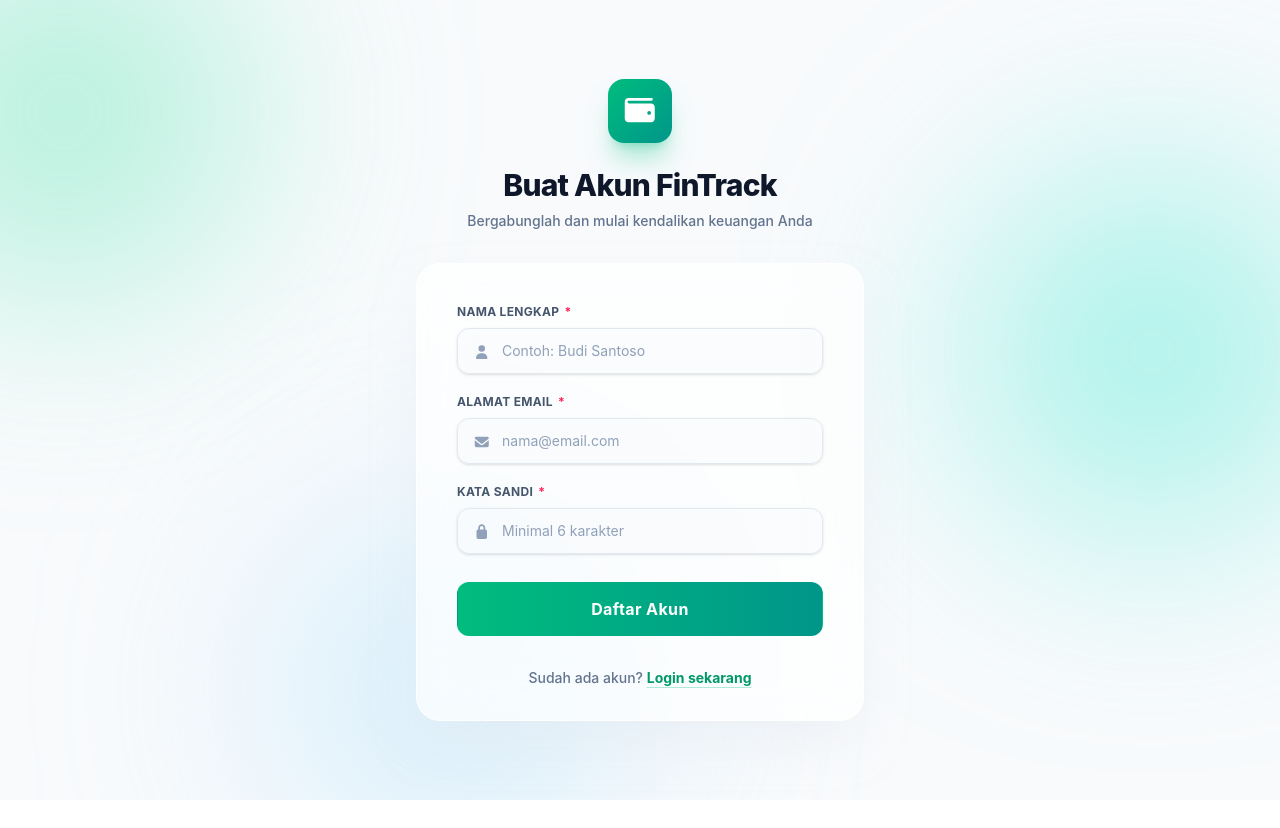
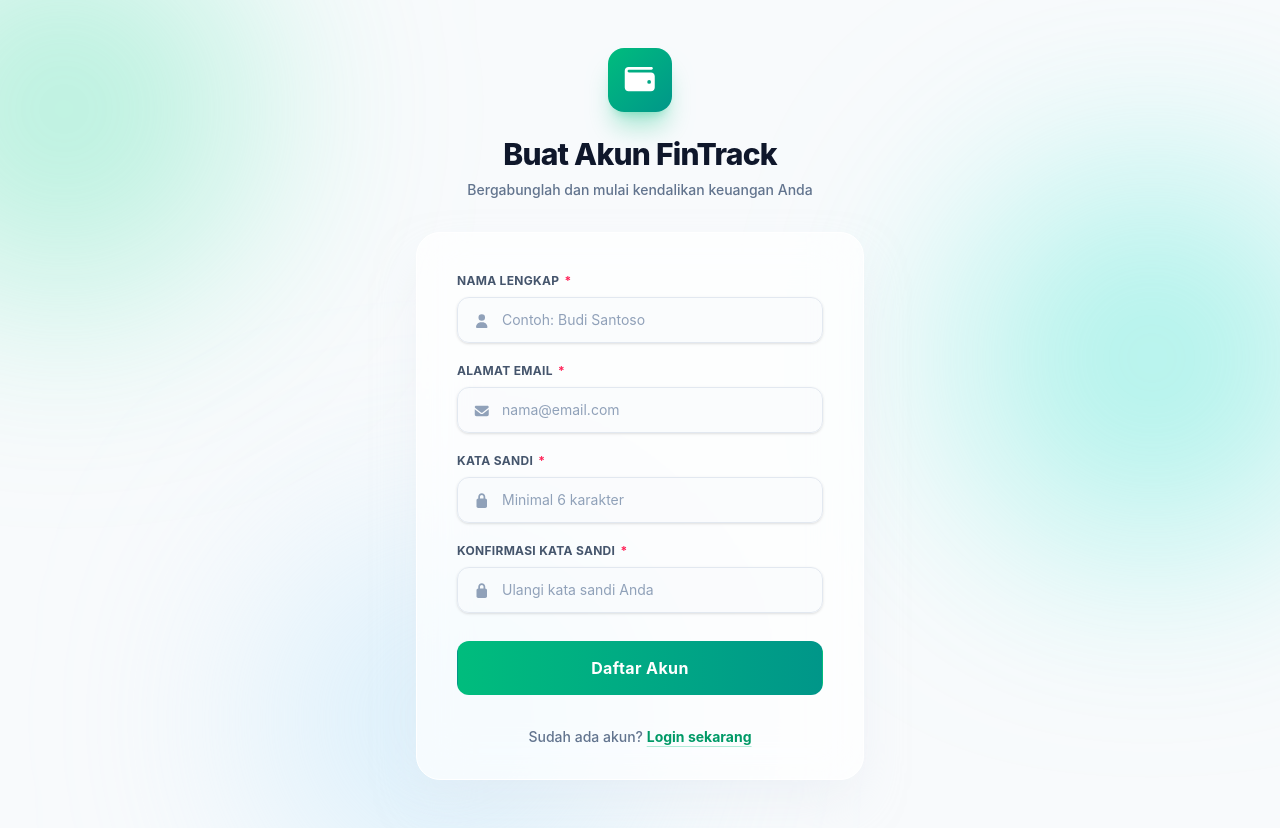
Before and after one commit to max-codevs369/frontend-fintrack, a React (Vite) app: page /register in a window 1280 px wide. Before the commit the page ends 800 px from the top, so only its background shows below. Built offline with nearby package versions, Linux system fonts and the light colour scheme.

Commit message:
update feat pwa

```diff
--- a/src/components/Register.jsx
+++ b/src/components/Register.jsx
@@ -8,7 +8,7 @@ import Alert from './ui/Alert';
 import AuthLayout from './ui/AuthLayout';
 
 export default function Register() {
-  const [form, setForm] = useState({ name: '', email: '', password: '' });
+  const [form, setForm] = useState({ name: '', email: '', password: '', confirmPassword: '' });
   const [status, setStatus] = useState({ error: '', success: '' });
   const [loading, setLoading] = useState(false);
   const navigate = useNavigate();
@@ -22,12 +22,21 @@ export default function Register() {
       return;
     }
 
+    if (form.password !== form.confirmPassword) {
+      setStatus({ error: 'Konfirmasi password tidak cocok', success: '' });
+      return;
+    }
+
     setLoading(true);
     try {
       const res = await fetch('https://shifty-carey-pentahydroxy.ngrok-free.dev/register', {
         method: 'POST',
         headers: { 'Content-Type': 'application/json' },
-        body: JSON.stringify(form),
+        body: JSON.stringify({
+          name: form.name,
+          email: form.email,
+          password: form.password
+        }),
       });
       const data = await res.json();
       if (!res.ok) throw new Error(data.error || 'Registrasi gagal');
@@ -80,6 +89,16 @@ export default function Register() {
             required
           />
 
+          <Input
+            label="Konfirmasi Kata Sandi"
+            type="password"
+            placeholder="Ulangi kata sandi Anda"
+            value={form.confirmPassword}
+            onChange={e => setForm({...form, confirmPassword: e.target.value})}
+            icon={faLock}
+            required
+          />
+
           <div className="pt-2">
             <Button variant="primary" size="lg" isLoading={loading}>
               {loading ? 'Memproses...' : 'Daftar Akun'}
--- a/src/components/ResetPassword.jsx
+++ b/src/components/ResetPassword.jsx
@@ -9,22 +9,28 @@ import AuthLayout from './ui/AuthLayout';
 export default function ResetPassword() {
   const [searchParams] = useSearchParams();
   const token = searchParams.get('token');
+
   const [password, setPassword] = useState('');
+  const [confirmPassword, setConfirmPassword] = useState('');
   const [status, setStatus] = useState({ error: '', success: '' });
   const [loading, setLoading] = useState(false);
   const navigate = useNavigate();
 
   const handleSubmit = async (e) => {
     e.preventDefault();
+    setStatus({ error: '', success: '' });
 
     if (password.length < 6) {
       setStatus({ error: 'Password minimal 6 karakter', success: '' });
       return;
     }
 
+    if (password !== confirmPassword) {
+      setStatus({ error: 'Konfirmasi password tidak cocok', success: '' });
+      return;
+    }
+
     setLoading(true);
-    setStatus({ error: '', success: '' });
-
     try {
       const res = await fetch('https://shifty-carey-pentahydroxy.ngrok-free.dev/reset-password', {
         method: 'POST',
@@ -62,6 +68,17 @@ export default function ResetPassword() {
           icon={faLock}
           required
         />
+
+        <Input
+          label="Konfirmasi Kata Sandi"
+          type="password"
+          placeholder="Ulangi kata sandi baru"
+          value={confirmPassword}
+          onChange={e => setConfirmPassword(e.target.value)}
+          icon={faLock}
+          required
+        />
+
         <div className="pt-2">
           <Button variant="primary" size="lg" isLoading={loading}>
             {loading ? 'Menyimpan...' : 'Simpan Sandi Baru'}
```
Also changed, not shown: 4 other files (tests, documents, lock files or other folders).
